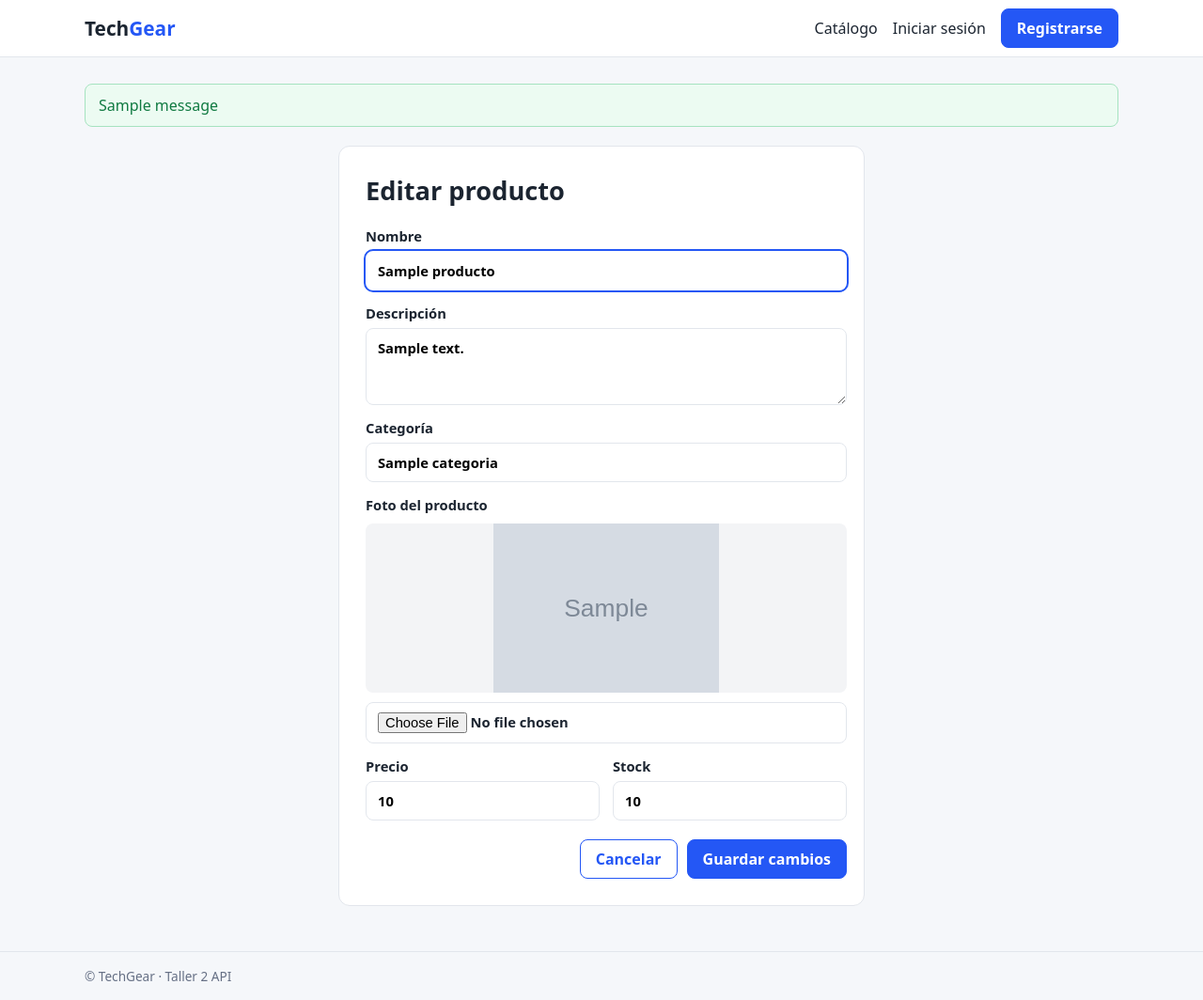
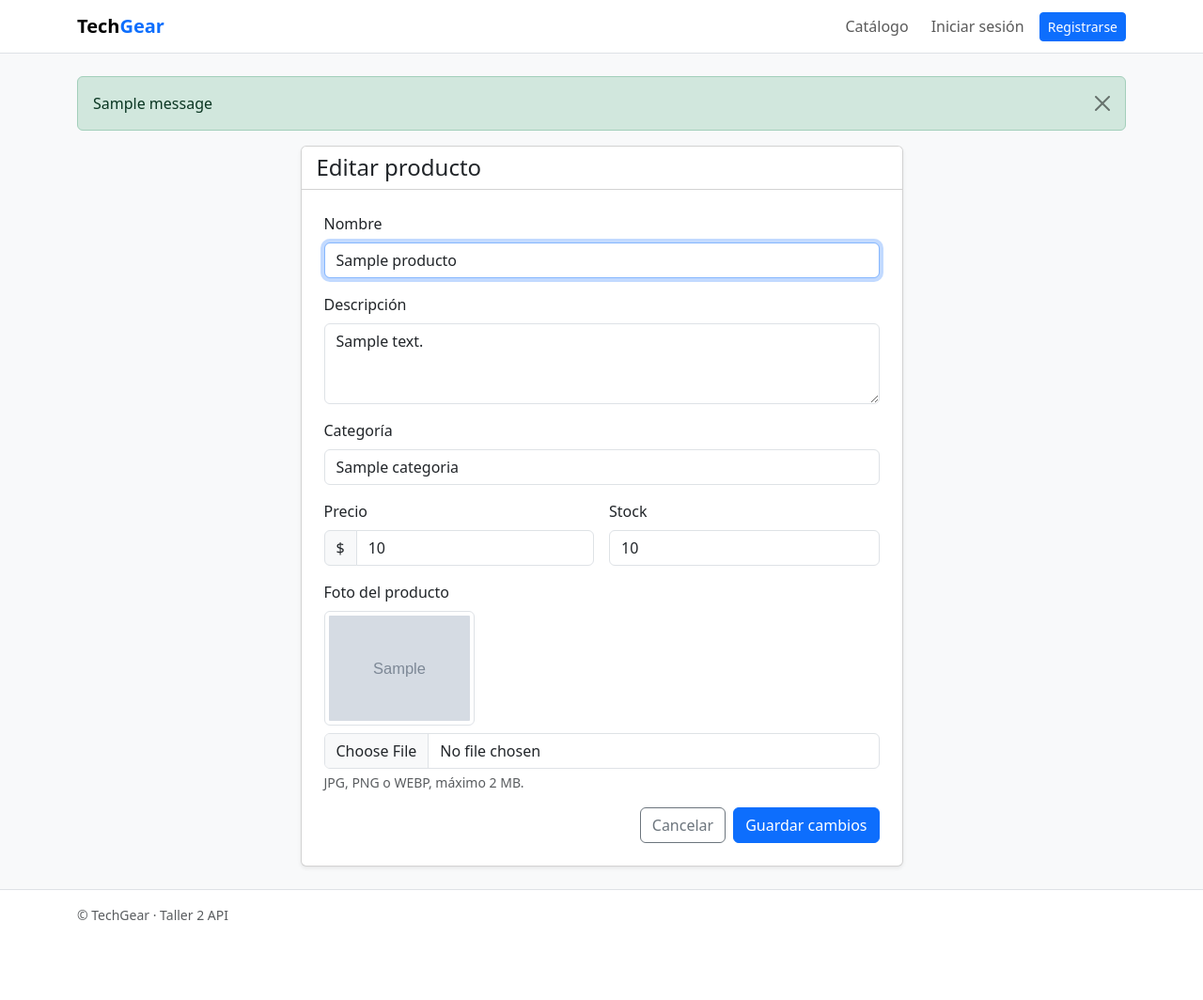
Before and after one commit to bq2203/T2_API, a Django app: template techgear_web/tienda/templates/tienda/producto_form.html in a window 1280 px wide. Shown: the whole page at 94% size. After the commit the page ends 979 px from the top, so only its background shows below. Run offline with Django 5.2, Linux system fonts and the light colour scheme; the template is opened without the code that fills it: most values are stand-ins (such as "Sample title", 1, 10 or a date in 2020); grey boxes marked "Sample" are stand-in pictures; one stand-in notice (Sample message) is shown; some libraries are stand-ins or nearby versions.

Commit message:
feat: configuracion para despliegue en vercel y cambios de html para los templates

```diff
--- a/techgear_web/settings.py
+++ b/techgear_web/settings.py
@@ -23,9 +23,9 @@
 SECRET_KEY = 'django-insecure-a2c81c&%4a%hn+pu4wic*nh@92@)p3wdqexl0oe!y#9&za)x8u'
 
 # SECURITY WARNING: don't run with debug turned on in production!
-DEBUG = True
+DEBUG = False
 
-ALLOWED_HOSTS = ['localhost', '127.0.0.1']
+ALLOWED_HOSTS = ['localhost', '127.0.0.1', '.vercel.app', '.onrender.com']
 
 
 # Application definition
--- a/techgear_web/tienda/static/tienda/css/dashboard.css
+++ /dev/null
@@ -1,41 +0,0 @@
-/* ===== Dashboard admin ===== */
-.dash__cabecera{display:flex;justify-content:space-between;align-items:flex-start;gap:16px;flex-wrap:wrap;margin-bottom:20px}
-.dash__cabecera h1{margin-bottom:4px}
-.dash__sub{margin:0;color:var(--suave)}
-
-.tabla-caja{background:var(--superficie);border:1px solid var(--borde);border-radius:12px;overflow:hidden}
-.tabla{width:100%;border-collapse:collapse}
-.tabla th,.tabla td{padding:12px 16px;text-align:left;vertical-align:middle;border-bottom:1px solid var(--borde)}
-.tabla thead th{background:#f9fafb;font-size:.78rem;text-transform:uppercase;letter-spacing:.04em;color:var(--suave)}
-.tabla tbody tr:last-child td{border-bottom:0}
-.tabla tbody tr:hover{background:#fafbff}
-.tabla small{color:var(--suave)}
-.acciones{white-space:nowrap}
-.acciones .btn,.acciones form{margin-right:6px}
-
-.btn--chico{padding:6px 12px;font-size:.85rem}
-.btn--peligro{background:transparent;color:var(--error);border-color:var(--error)}
-.btn--peligro:hover{background:var(--error);color:#fff}
-
-.formulario--ancho{max-width:560px}
-.formulario textarea{padding:10px 12px;border:1px solid var(--borde);border-radius:8px;font:inherit;resize:vertical}
-.formulario textarea:focus{outline:2px solid var(--primario);border-color:transparent}
-.fila-2{display:grid;grid-template-columns:1fr 1fr;gap:14px}
-.form-botones{display:flex;justify-content:flex-end;gap:10px;margin-top:6px}
-
-/* Móvil: cada fila de la tabla se vuelve una tarjeta */
-@media (max-width:720px){
-  .dash__cabecera .btn{width:100%;text-align:center}
-  .tabla thead{display:none}
-  .tabla,.tabla tbody,.tabla tr,.tabla td{display:block;width:100%}
-  .tabla tr{padding:12px 4px;border-bottom:1px solid var(--borde)}
-  .tabla tbody tr:last-child{border-bottom:0}
-  .tabla td{border:0;padding:6px 14px;display:flex;justify-content:space-between;gap:12px;text-align:right}
-  .tabla td::before{content:attr(data-label);font-weight:600;color:var(--suave);text-align:left}
-  .acciones{justify-content:flex-end}
-  .fila-2{grid-template-columns:1fr}
-  .form-botones .btn{flex:1;text-align:center}
-}
-.tarjeta__img{width:100%;aspect-ratio:4/3;object-fit:cover;border-radius:8px;background:#eef0f4}
-.miniatura{width:44px;height:44px;object-fit:cover;border-radius:6px;vertical-align:middle;margin-right:10px}
-.preview{width:100%;max-height:180px;object-fit:contain;border-radius:8px;background:#f3f4f6;margin-block:4px}
--- a/techgear_web/tienda/static/tienda/css/estilos.css
+++ /dev/null
@@ -1,90 +0,0 @@
-:root{
-  --fondo:#f5f7fa; --superficie:#fff; --texto:#1b2430; --suave:#667085; --borde:#e2e6ec;
-  --primario:#2457f5; --primario-osc:#1a42c4; --ok:#117a42; --error:#b42318;
-}
-*{box-sizing:border-box}
-body{margin:0;font-family:system-ui,-apple-system,"Segoe UI",Roboto,sans-serif;background:var(--fondo);color:var(--texto);min-height:100vh;display:flex;flex-direction:column}
-main{flex:1;padding-block:28px}
-.contenedor{width:min(1100px,100% - 32px);margin-inline:auto}
-a{color:var(--primario)}
-h1{margin:0 0 20px;font-size:1.7rem}
-
-.barra{background:var(--superficie);border-bottom:1px solid var(--borde)}
-.barra__fila{display:flex;align-items:center;justify-content:space-between;gap:16px;min-height:60px;flex-wrap:wrap}
-.logo{font-weight:800;font-size:1.3rem;text-decoration:none;color:var(--texto)}
-.logo span{color:var(--primario)}
-.barra__nav{display:flex;align-items:center;gap:16px}
-.barra__nav a:not(.btn){text-decoration:none;color:var(--texto);font-weight:500}
-.barra__nav a:not(.btn):hover{color:var(--primario)}
-.en-linea{display:inline;margin:0}
-
-.btn{display:inline-block;padding:9px 16px;border:1px solid var(--primario);background:var(--primario);color:#fff;border-radius:8px;font:inherit;font-weight:600;cursor:pointer;text-decoration:none}
-.btn:hover{background:var(--primario-osc)}
-.btn--borde{background:transparent;color:var(--primario)}
-.btn--borde:hover{background:#eef2ff}
-.btn--ancho{width:100%;margin-top:6px}
-
-.mensajes{list-style:none;padding:0;margin:0 0 20px}
-.mensaje{padding:11px 14px;border-radius:8px;margin-bottom:8px;border:1px solid var(--borde);background:var(--superficie)}
-.mensaje--success{border-color:#a6e3c0;background:#ecfbf2;color:var(--ok)}
-.mensaje--error{border-color:#f4b4ad;background:#fff1f0;color:var(--error)}
-
-.filtros{display:flex;gap:10px;flex-wrap:wrap;margin-bottom:24px}
-.filtros input,.filtros select{padding:9px 12px;border:1px solid var(--borde);border-radius:8px;font:inherit;background:var(--superficie)}
-.filtros input{flex:1;min-width:200px}
-
-.grilla{display:grid;grid-template-columns:repeat(auto-fill,minmax(250px,1fr));gap:18px}
-.tarjeta{background:var(--superficie);border:1px solid var(--borde);border-radius:12px;padding:18px;display:flex;flex-direction:column;gap:8px;transition:box-shadow .15s,transform .15s}
-.tarjeta:hover{box-shadow:0 6px 18px rgba(16,24,40,.08);transform:translateY(-2px)}
-.tarjeta h2{margin:0;font-size:1.1rem}
-.tarjeta__desc{margin:0;color:var(--suave);font-size:.92rem;flex:1}
-.tarjeta__pie{display:flex;justify-content:space-between;align-items:center;margin-top:6px}
-.etiqueta{align-self:flex-start;font-size:.75rem;font-weight:600;text-transform:uppercase;letter-spacing:.04em;color:var(--primario);background:#eef2ff;padding:3px 9px;border-radius:99px}
-.precio{font-size:1.2rem}
-.stock{font-size:.8rem;font-weight:600}
-.stock--ok{color:var(--ok)} .stock--no{color:var(--error)}
-.vacio{color:var(--suave);text-align:center;padding:40px 0}
-
-.formulario{max-width:420px;margin:20px auto;background:var(--superficie);border:1px solid var(--borde);border-radius:12px;padding:28px}
-.formulario form{display:grid;gap:14px}
-.formulario label{display:grid;gap:6px;font-weight:600;font-size:.92rem}
-.formulario small{font-weight:400;color:var(--suave)}
-.formulario input{padding:10px 12px;border:1px solid var(--borde);border-radius:8px;font:inherit}
-.formulario input:focus,.filtros input:focus,.filtros select:focus{outline:2px solid var(--primario);outline-offset:0;border-color:transparent}
-.formulario__alt{margin:18px 0 0;text-align:center;color:var(--suave);font-size:.9rem}
-.datos{display:grid;grid-template-columns:auto 1fr;gap:8px 16px;margin:0}
-.datos dt{color:var(--suave)} .datos dd{margin:0;font-weight:600;word-break:break-all}
-
-.pie{border-top:1px solid var(--borde);padding:16px 0;color:var(--suave);font-size:.85rem}
-/* ===== Responsive ===== */
-
-/* Tablet y móvil */
-@media (max-width: 720px) {
-  main { padding-block: 18px; }
-  h1 { font-size: 1.4rem; }
-
-  /* Barra: logo arriba, links abajo centrados */
-  .barra__fila { justify-content: center; padding-block: 10px; gap: 8px; }
-  .barra__nav { width: 100%; justify-content: center; flex-wrap: wrap; gap: 10px; }
-
-  /* Filtros apilados */
-  .filtros input,
-  .filtros select,
-  .filtros .btn { width: 100%; flex: 1 1 100%; min-width: 0; }
-
-  /* 16px evita que iPhone haga zoom al tocar un input */
-  .formulario input,
-  .filtros input,
-  .filtros select { font-size: 16px; }
-
-  .formulario { margin: 8px auto; padding: 20px; }
-}
-
-/* Móvil pequeño */
-@media (max-width: 480px) {
-  .grilla { grid-template-columns: 1fr; }
-  .tarjeta__pie { flex-wrap: wrap; gap: 6px; }
-  .datos { grid-template-columns: 1fr; gap: 2px; }
-  .datos dd { margin-bottom: 10px; }
-  .pie { text-align: center; }
-}
--- a/techgear_web/tienda/templates/tienda/base.html
+++ b/techgear_web/tienda/templates/tienda/base.html
@@ -4,41 +4,56 @@
   <meta charset="utf-8">
   <meta name="viewport" content="width=device-width, initial-scale=1">
   <title>{% block titulo %}TechGear{% endblock %}</title>
-  <link rel="stylesheet" href="{% static 'tienda/css/estilos.css' %}">
-  {% block extra_head %}{% endblock %}
+  <link rel="stylesheet" href="{% static 'tienda/bootstrap/css/bootstrap.min.css' %}">
 </head>
-<body>
-  <header class="barra">
-    <div class="contenedor barra__fila">
-      <a href="{% url 'catalogo' %}" class="logo">Tech<span>Gear</span></a>
-      <nav class="barra__nav">
-        <a href="{% url 'catalogo' %}">Catálogo</a>
+<body class="bg-body-tertiary d-flex flex-column min-vh-100">
+
+  <nav class="navbar navbar-expand-md bg-body border-bottom">
+    <div class="container">
+      <a class="navbar-brand fw-bold" href="{% url 'catalogo' %}">Tech<span class="text-primary">Gear</span></a>
+      <button class="navbar-toggler" type="button" data-bs-toggle="collapse"
+              data-bs-target="#menuPrincipal" aria-controls="menuPrincipal"
+              aria-expanded="false" aria-label="Abrir menú">
+        <span class="navbar-toggler-icon"></span>
+      </button>
+
+      <div class="collapse navbar-collapse" id="menuPrincipal">
+        <ul class="navbar-nav ms-auto align-items-md-center gap-md-2">
+          <li class="nav-item"><a class="nav-link" href="{% url 'catalogo' %}">Catálogo</a></li>
           {% if request.session.token %}
             {% if request.session.usuario.rol == "admin" %}
-            <a href="{% url 'dashboard' %}">Dashboard</a>
+              <li class="nav-item"><a class="nav-link" href="{% url 'dashboard' %}">Dashboard</a></li>
             {% endif %}
-          <a href="{% url 'perfil' %}">{{ request.session.usuario.nombre }}</a>
-          <form method="post" action="{% url 'logout' %}" class="en-linea">
+            <li class="nav-item"><a class="nav-link" href="{% url 'perfil' %}">{{ request.session.usuario.nombre }}</a></li>
+            <li class="nav-item">
+              <form method="post" action="{% url 'logout' %}" class="d-inline">
                 {% csrf_token %}
-            <button type="submit" class="btn btn--borde">Salir</button>
+                <button type="submit" class="btn btn-outline-primary btn-sm">Salir</button>
               </form>
+            </li>
           {% else %}
-          <a href="{% url 'login' %}">Iniciar sesión</a>
-          <a href="{% url 'registro' %}" class="btn">Registrarse</a>
+            <li class="nav-item"><a class="nav-link" href="{% url 'login' %}">Iniciar sesión</a></li>
+            <li class="nav-item"><a class="btn btn-primary btn-sm" href="{% url 'registro' %}">Registrarse</a></li>
           {% endif %}
+        </ul>
+      </div>
+    </div>
   </nav>
+
+  <main class="container py-4 flex-grow-1">
+    {% for m in messages %}
+      <div class="alert alert-{% if m.tags == 'error' %}danger{% else %}{{ m.tags }}{% endif %} alert-dismissible fade show" role="alert">
+        {{ m }}
+        <button type="button" class="btn-close" data-bs-dismiss="alert" aria-label="Cerrar"></button>
       </div>
-  </header>
-
-  <main class="contenedor">
-    {% if messages %}
-      <ul class="mensajes">
-        {% for m in messages %}<li class="mensaje mensaje--{{ m.tags }}">{{ m }}</li>{% endfor %}
-      </ul>
-    {% endif %}
+    {% endfor %}
     {% block contenido %}{% endblock %}
   </main>
 
-  <footer class="pie"><div class="contenedor">© TechGear · Taller 2 API</div></footer>
+  <footer class="border-top bg-body py-3 text-body-secondary small">
+    <div class="container">© TechGear · Taller 2 API</div>
+  </footer>
+
+  <script src="{% static 'tienda/bootstrap/js/bootstrap.bundle.min.js' %}"></script>
 </body>
 </html>
--- a/techgear_web/tienda/templates/tienda/producto_form.html
+++ b/techgear_web/tienda/templates/tienda/producto_form.html
@@ -1,39 +1,65 @@
 {% extends "tienda/base.html" %}
-{% load static %}
 {% block titulo %}{% if modo == "crear" %}Nuevo producto{% else %}Editar producto{% endif %} · TechGear{% endblock %}
-{% block extra_head %}<link rel="stylesheet" href="{% static 'tienda/css/dashboard.css' %}">{% endblock %}
 {% block contenido %}
-<section class="formulario formulario--ancho">
-  <h1>{% if modo == "crear" %}Nuevo producto{% else %}Editar producto{% endif %}</h1>
-  <form method="post" enctype="multipart/form-data">
-    {% csrf_token %}
-    <label>Nombre
-      <input type="text" name="nombre" value="{{ producto.nombre }}" minlength="2" required autofocus>
-    </label>
-    <label>Descripción
-      <textarea name="descripcion" rows="3">{{ producto.descripcion }}</textarea>
-    </label>
-    <label>Categoría
-      <input type="text" name="categoria" value="{{ producto.categoria }}" required>
-    </label>
-    <label>Foto del producto
-  {% if modo == "editar" %}<small>(deja vacío para conservar la actual)</small>{% endif %}
-  {% if producto.imagen %}<img src="{{ producto.imagen }}" alt="" class="preview">{% endif %}
-  <input type="file" name="foto" accept="image/png,image/jpeg,image/webp"
-         {% if modo == "crear" %}required{% endif %}>
-</label>
-    <div class="fila-2">
-      <label>Precio
-        <input type="number" name="precio" value="{{ producto.precio }}" step="0.01" min="0.01" required>
-      </label>
-      <label>Stock
-        <input type="number" name="stock" value="{{ producto.stock }}" step="1" min="0" required>
-      </label>
+<div class="row justify-content-center">
+  <div class="col-12 col-md-10 col-lg-7">
+    <div class="card shadow-sm">
+      <div class="card-header bg-body">
+        <h1 class="h4 mb-0">{% if modo == "crear" %}Nuevo producto{% else %}Editar producto{% endif %}</h1>
+      </div>
+      <div class="card-body p-4">
+        <form method="post" enctype="multipart/form-data" class="row g-3">
+          {% csrf_token %}
+
+          <div class="col-12">
+            <label for="nombre" class="form-label">Nombre</label>
+            <input type="text" id="nombre" name="nombre" value="{{ producto.nombre }}" class="form-control" minlength="2" required autofocus>
+          </div>
+
+          <div class="col-12">
+            <label for="descripcion" class="form-label">Descripción</label>
+            <textarea id="descripcion" name="descripcion" rows="3" class="form-control">{{ producto.descripcion }}</textarea>
+          </div>
+
+          <div class="col-12">
+            <label for="categoria" class="form-label">Categoría</label>
+            <input type="text" id="categoria" name="categoria" value="{{ producto.categoria }}" class="form-control" required>
+          </div>
+
+          <div class="col-12 col-sm-6">
+            <label for="precio" class="form-label">Precio</label>
+            <div class="input-group">
+              <span class="input-group-text">$</span>
+              <input type="number" id="precio" name="precio" value="{{ producto.precio }}" class="form-control" step="0.01" min="0.01" required>
+            </div>
+          </div>
+
+          <div class="col-12 col-sm-6">
+            <label for="stock" class="form-label">Stock</label>
+            <input type="number" id="stock" name="stock" value="{{ producto.stock }}" class="form-control" step="1" min="0" required>
+          </div>
+
+          <div class="col-12">
+            <label for="foto" class="form-label">Foto del producto</label>
+            {% if producto.imagen %}
+              <img src="{{ producto.imagen }}" alt="Foto actual" width="160" class="img-thumbnail d-block mb-2">
+            {% endif %}
+            <input type="file" id="foto" name="foto" class="form-control"
+                   accept="image/png,image/jpeg,image/webp" {% if modo == "crear" %}required{% endif %}>
+            <div class="form-text">
+              JPG, PNG o WEBP, máximo 2 MB.{% if modo == "editar" %} Déjalo vacío para conservar la foto actual.{% endif %}
+            </div>
+          </div>
+
+          <div class="col-12 d-flex flex-column flex-sm-row justify-content-end gap-2">
+            <a href="{% url 'dashboard' %}" class="btn btn-outline-secondary">Cancelar</a>
+            <button type="submit" class="btn btn-primary">
+              {% if modo == "crear" %}Crear producto{% else %}Guardar cambios{% endif %}
+            </button>
+          </div>
+        </form>
+      </div>
     </div>
-    <div class="form-botones">
-      <a href="{% url 'dashboard' %}" class="btn btn--borde">Cancelar</a>
-      <button type="submit" class="btn">{% if modo == "crear" %}Crear producto{% else %}Guardar cambios{% endif %}</button>
-    </div>
-  </form>
-</section>
+  </div>
+</div>
 {% endblock %}
```
Also changed, not shown: techgear_web/tienda/templates/tienda/catalogo.html (+34 -17 lines), techgear_web/tienda/templates/tienda/dashboard.html (+38 -21 lines), techgear_web/tienda/templates/tienda/login.html (+24 -14 lines), techgear_web/tienda/templates/tienda/perfil.html (+21 -9 lines), techgear_web/tienda/templates/tienda/registro.html (+33 -20 lines), media/productos/4c7067560af64b8a973655fb601239e1.jpeg (deleted), techgear_web/vercel.json (added), techgear_web/wsgi.py (line endings or trailing spaces). Lines whose indentation alone changed are shown as unchanged.
